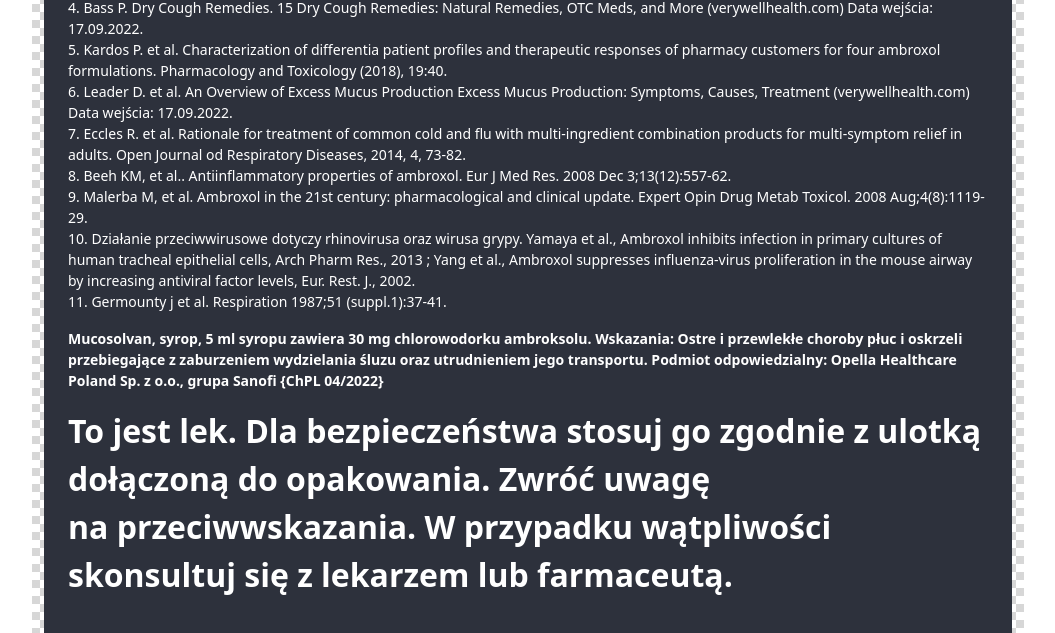
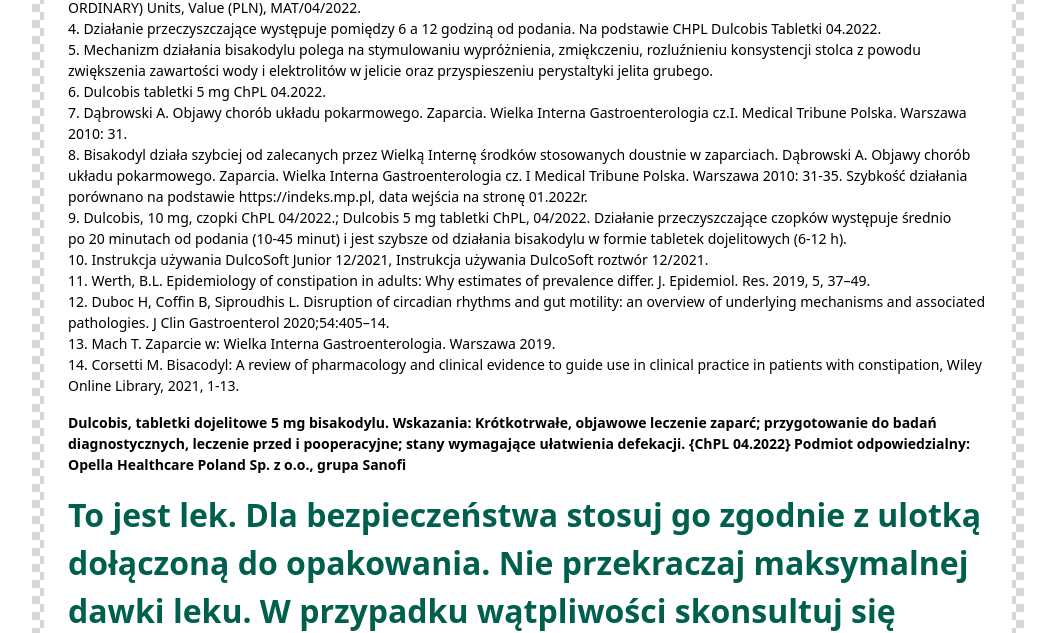
Before and after one commit to rpwieczorek/rc-sanofi-dulcobis, a website: page src/index.html in a window 1280 px wide. Shown: the part 5468-6101 px from the top of the page, without its empty margins (112-1167 px from the left). Drawn offline with nearby package versions, Linux system fonts and the light colour scheme; files that its build step writes are made by us from their sources; files whose address does not match are found by name.

Commit message:
Modify disclaimer section

```diff
--- a/src/index.html
+++ b/src/index.html
@@ -358,7 +358,7 @@
             <div class="container">
               <div class="row text-center">
                   <div class="es-articles__title pt-2 pb-4 text-center">
-                    <p class="es-articles__text text-center">Jak radzić sobie z zaparciami?</p>
+                    <p class="es-articles__text text-center">Jak radzić sobie z&nbsp;zaparciami?</p>
                   </div>
               </div>
               <div class="row">
@@ -388,34 +388,37 @@
           </section>
 
           <!-- Contents 31 -->
-          <section class="fdb-block bg-dark py-4 es-footer">
+          <section class="fdb-block py-4 es-footer">
             <div class="container">
               <div class="row text-left">
                 <div class="col-12 p-4">
                   <p class="es-footer__text es-footer__text--1">
-                    1. ChPL Mucosolvan 30mg/5ml, syrop, zatw 04.2022.<br>
-                    2. Krenke R, Chorostowska-Wynimko , Dąbrowska M, Bieńkowski P, et al. Postępowanie w kaszlu u osób dorosłych – rekomendacja dla lekarzy rodzinnych, LEKARZ POZ. 6/2018, 425-452.<br>
-                    3. Duda K. Is Your Cold Causing a Wet or Dry Cough. https://www.verywellhealth.com/productive-cough-770574 Data wejścia:15.09.2022.<br>
-                    4. Bass P. Dry Cough Remedies. 15 Dry Cough Remedies: Natural Remedies, OTC Meds, and More (verywellhealth.com) Data wejścia: 17.09.2022.<br>
-                    5. Kardos P. et al. Characterization of differentia patient profiles and therapeutic responses of pharmacy customers for four ambroxol formulations. Pharmacology and Toxicology (2018), 19:40.<br>
-                    6. Leader D. et al. An Overview of Excess Mucus Production Excess Mucus Production: Symptoms, Causes, Treatment (verywellhealth.com) Data wejścia: 17.09.2022.<br>
-                    7. Eccles R. et al. Rationale for treatment of common cold and flu with multi-ingredient combination products for multi-symptom relief in adults. Open Journal od Respiratory Diseases, 2014, 4, 73-82.<br>
-                    8. Beeh KM, et al.. Antiinflammatory properties of ambroxol. Eur J Med Res. 2008 Dec 3;13(12):557-62.<br>
-                    9. Malerba M, et al. Ambroxol in the 21st century: pharmacological and clinical update. Expert Opin Drug Metab Toxicol. 2008 Aug;4(8):1119-29.<br>
-                    10. Działanie przeciwwirusowe dotyczy rhinovirusa oraz wirusa grypy. Yamaya et al., Ambroxol inhibits infection in primary cultures of human tracheal epithelial cells, Arch Pharm Res., 2013 ; Yang et al., Ambroxol suppresses influenza-virus proliferation in the mouse airway by increasing antiviral factor levels, Eur. Rest. J., 2002.<br>
-                    11. Germounty j et al. Respiration 1987;51 (suppl.1):37-41.
+                    1. Aby spowodować wypróżnienie rano, należy zastosować Dulcobis dzień wcześniej wieczorem. Działanie przeczyszczające występuje pomiędzy 6 a  12 godziną od podania. Na podstawie: CHPL Dulcobis Tabletki 04.2022.<br>
+                    2. Dąbrowski A. Objawy chorób układu pokarmowego w: Wielka Interna Gastroenterologia. Warszawa 2019: 34.<br>
+                    3. Wartościowa i ilościowa sprzedaż w okresie 04.2021-04.2022. Źródło: Iqvia Poland Pharmascope, 03C LAXATIVES; NFC: A (ORAL SOLID ORDINARY) Units, Value (PLN), MAT/04/2022.<br>
+                    4. Działanie przeczyszczające występuje pomiędzy 6 a 12 godziną od podania. Na podstawie CHPL Dulcobis Tabletki 04.2022.<br>
+                    5. Mechanizm działania bisakodylu polega na stymulowaniu wypróżnienia, zmiękczeniu, rozluźnieniu konsystencji stolca  z powodu zwiększenia zawartości wody i elektrolitów w jelicie oraz przyspieszeniu perystaltyki jelita grubego.<br>
+                    6. Dulcobis tabletki 5 mg ChPL 04.2022.<br>
+                    7. Dąbrowski A. Objawy chorób układu pokarmowego. Zaparcia. Wielka Interna Gastroenterologia cz.I. Medical Tribune  Polska. Warszawa 2010: 31.<br>
+                    8. Bisakodyl działa szybciej od zalecanych przez Wielką Internę środków stosowanych doustnie w zaparciach. Dąbrowski A. Objawy chorób układu pokarmowego. Zaparcia. Wielka Interna Gastroenterologia cz. I Medical Tribune Polska. Warszawa 2010: 31-35. Szybkość działania porównano na podstawie https://indeks.mp.pl, data wejścia na stronę 01.2022r.<br>
+                    9. Dulcobis, 10 mg, czopki ChPL 04/2022.; Dulcobis 5 mg tabletki ChPL, 04/2022. Działanie przeczyszczające czopków występuje średnio po&nbsp;20 minutach od podania (10-45 minut) i jest szybsze od działania bisakodylu w formie tabletek dojelitowych (6-12 h).<br>
+                    10. Instrukcja używania DulcoSoft Junior 12/2021, Instrukcja używania DulcoSoft roztwór 12/2021.<br>
+                    11. Werth, B.L. Epidemiology of constipation in adults: Why estimates of prevalence differ. J. Epidemiol. Res. 2019, 5, 37–49.<br>
+                    12. Duboc H, Coffin B, Siproudhis L. Disruption of circadian rhythms and gut motility: an overview of underlying mechanisms and associated pathologies. J Clin Gastroenterol 2020;54:405–14.<br>
+                    13. Mach T. Zaparcie w: Wielka Interna Gastroenterologia. Warszawa 2019.<br>
+                    14. Corsetti M. Bisacodyl: A review of pharmacology and clinical evidence to guide use in clinical practice in patients with constipation, Wiley Online Library, 2021, 1-13.<br>
                   </p>
                   <p class="es-footer__text es-footer__text--2">
-                    Mucosolvan, syrop, 5 ml syropu zawiera 30 mg chlorowodorku ambroksolu. Wskazania: Ostre i&nbsp;przewlekłe choroby płuc i&nbsp;oskrzeli przebiegające z&nbsp;zaburzeniem wydzielania śluzu oraz utrudnieniem jego transportu. Podmiot odpowiedzialny: Opella Healthcare Poland Sp. z o.o., grupa Sanofi {ChPL 04/2022}
+                    Dulcobis, tabletki dojelitowe 5&nbsp;mg&nbsp;bisakodylu. Wskazania: Krótkotrwałe, objawowe leczenie zaparć; przygotowanie do badań diagnostycznych, leczenie przed i&nbsp;pooperacyjne; stany wymagające ułatwienia defekacji. {ChPL 04.2022} Podmiot odpowiedzialny: Opella Healthcare Poland Sp.&nbsp;z&nbsp;o.o., grupa Sanofi
                   </p>
                   <p class="es-footer__text es-footer__text--3">
-                    To jest lek. Dla bezpieczeństwa stosuj go&nbsp;zgodnie z&nbsp;ulotką dołączoną do&nbsp;opakowania. Zwróć uwagę na&nbsp;przeciwwskazania. W&nbsp;przypadku wątpliwości skonsultuj się z&nbsp;lekarzem lub farmaceutą.
+                    To jest lek. Dla bezpieczeństwa stosuj go&nbsp;zgodnie z&nbsp;ulotką dołączoną do&nbsp;opakowania. Nie&nbsp;przekraczaj maksymalnej dawki leku. W&nbsp;przypadku wątpliwości skonsultuj się z&nbsp;lekarzem lub&nbsp;farmaceutą.
                   </p>
                 </div>
               </div>
               <div class="row flex-nowrap flex align-items-center px-2">
                 <div class="col-5 col-sm-4 text-left">
-                  <p class="es-footer__text es-footer__text--1">MAT-PL-2301813-1.0-07.2023</p>
+                  <p class="es-footer__text es-footer__text--1">MAT-PL-2301621-1.0-07.2023</p>
                 </div>
                 <div class="col-1 col-sm-5">
 
--- a/src/sass/sanofi.scss
+++ b/src/sass/sanofi.scss
@@ -421,7 +421,6 @@
     &__text{
       text-align: center;
       color: #00604d;
-      width: max-content;
       padding: 0 10px !important;
       text-transform: uppercase;
       font-weight: 900;
@@ -464,9 +463,9 @@
     }
   }
   .es-footer {
-    background-image: url('../images/description-bg.png');
+
     &__text {
-      color: $text !important;
+      color: $text-black !important;
       &--1{
         font-size: 14px !important;
       }
@@ -477,6 +476,7 @@
       &--3{
         font-size: 32px !important;
         font-weight: 700;
+        color: #00604d !important;
       }
     }
   }
```
Also changed, not shown: src/images/logo.png, src/images/relief-desktop.png (added), 2 other files.
